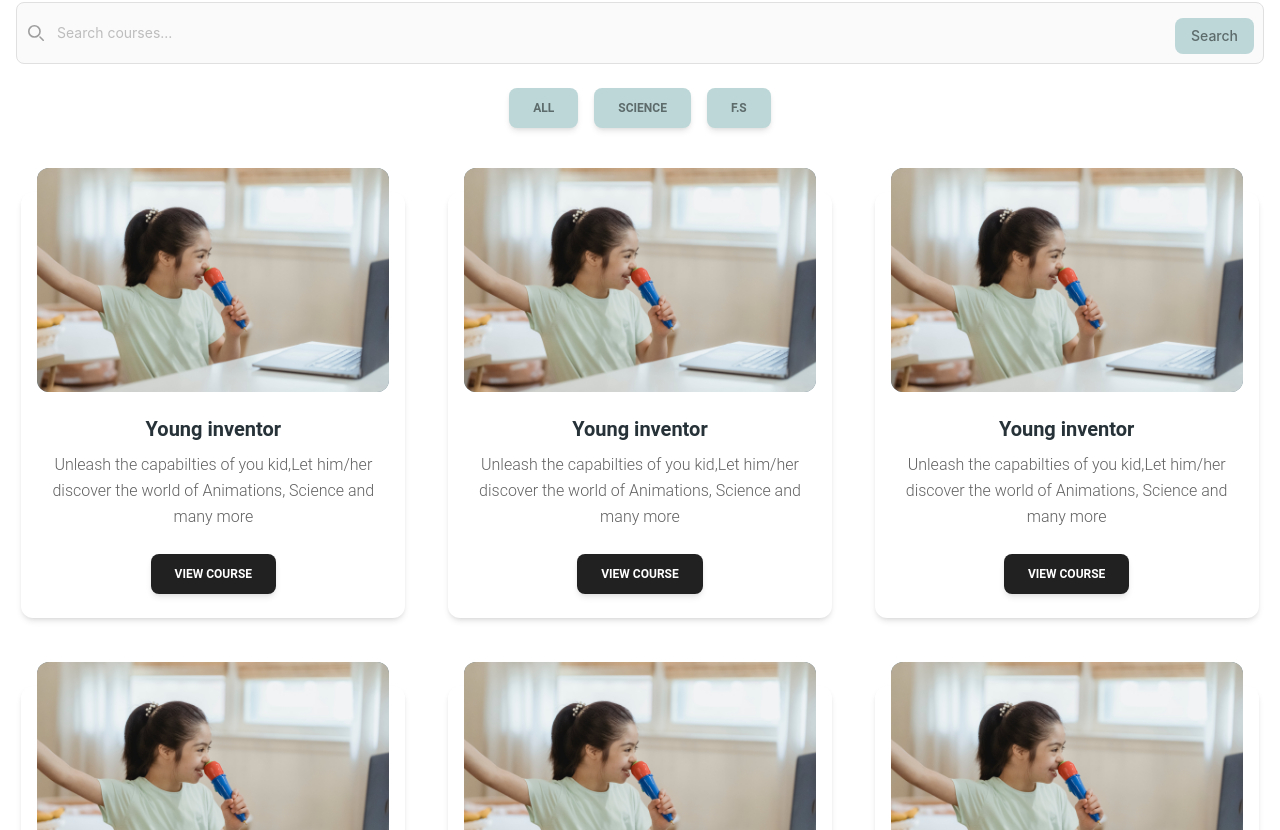
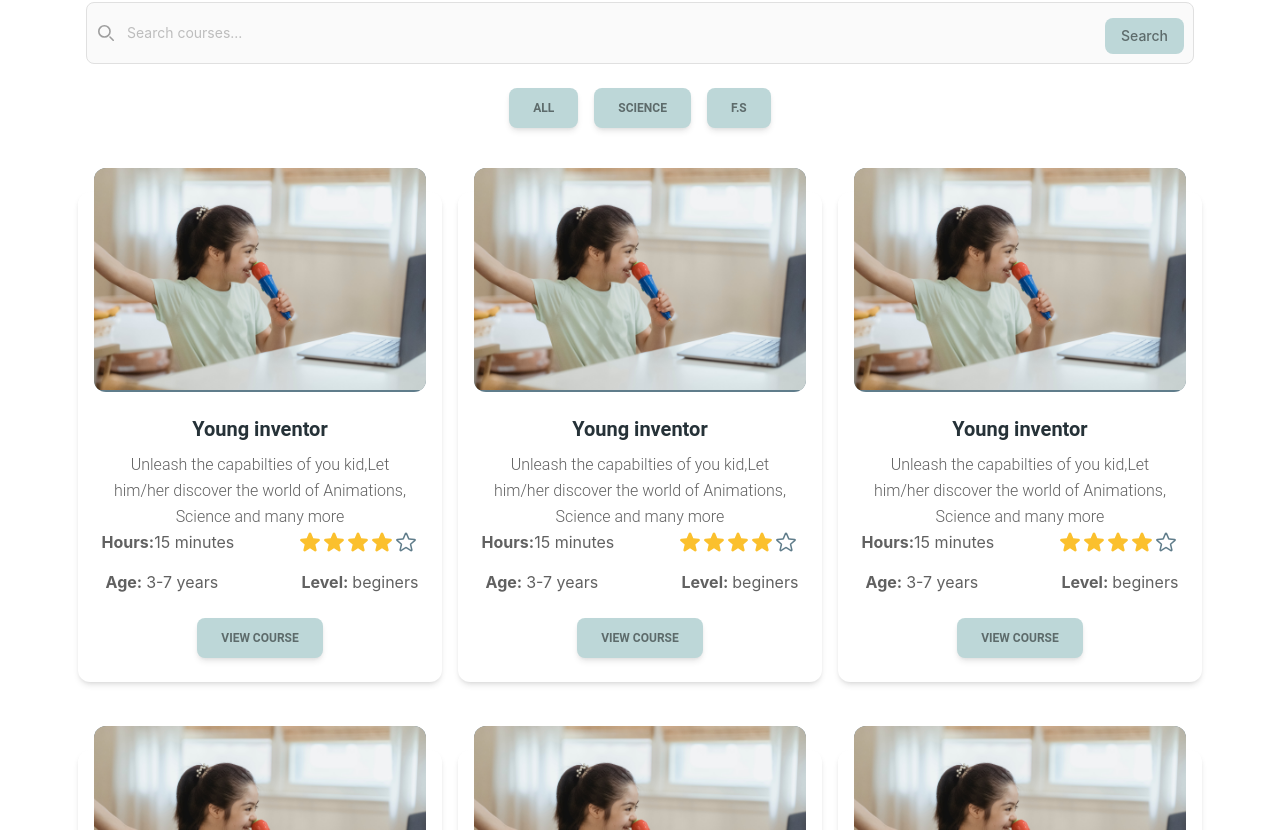
Before and after one commit to HabibaAbouelyazeed/inclusive-creators, a React (Vite) app: page /courses in a window 1280 px wide. Shown: the part 870-1700 px from the top of the page. Built offline with nearby package versions, Linux system fonts and the light colour scheme.

Commit message:
details page content ,styling ,buttons

```diff
--- a/src/components/Courses/AllCourses.jsx
+++ b/src/components/Courses/AllCourses.jsx
@@ -7,6 +7,8 @@ import {
   Button,
 } from "@material-tailwind/react";
 import { Link } from "react-router-dom";
+import { Rating } from "@material-tailwind/react";
+import { ButtonDefault } from "../Buttons";
 
 const courses = [
   {
@@ -15,6 +17,9 @@ const courses = [
     Description:
       "Unleash the capabilties of you kid,Let him/her discover the world of Animations, Science and many more ",
     id: 1,
+    Duration: "15 minutes",
+    level: "beginers",
+    Age: "3-7",
   },
   {
     Title: "Young inventor",
@@ -22,6 +27,9 @@ const courses = [
     Description:
       "Unleash the capabilties of you kid,Let him/her discover the world of Animations, Science and many more ",
     id: 2,
+    Duration: "15 minutes",
+    level: "beginers",
+    Age: "3-7",
   },
   {
     Title: "Young inventor",
@@ -29,6 +37,9 @@ const courses = [
     Description:
       "Unleash the capabilties of you kid,Let him/her discover the world of Animations, Science and many more ",
     id: 3,
+    Duration: "15 minutes",
+    level: "beginers",
+    Age: "3-7",
   },
   {
     Title: "Young inventor",
@@ -36,6 +47,9 @@ const courses = [
     Description:
       "Unleash the capabilties of you kid,Let him/her discover the world of Animations, Science and many more ",
     id: 4,
+    Duration: "15 minutes",
+    level: "beginers",
+    Age: "3-7",
   },
   {
     Title: "Young inventor",
@@ -43,6 +57,9 @@ const courses = [
     Description:
       "Unleash the capabilties of you kid,Let him/her discover the world of Animations, Science and many more ",
     id: 5,
+    Duration: "15 minutes",
+    level: "beginers",
+    Age: "3-7",
   },
   {
     Title: "Young inventor",
@@ -50,6 +67,9 @@ const courses = [
     Description:
       "Unleash the capabilties of you kid,Let him/her discover the world of Animations, Science and many more ",
     id: 6,
+    Duration: "15 minutes",
+    level: "beginers",
+    Age: "3-7",
   },
   {
     Title: "Young inventor",
@@ -57,6 +77,9 @@ const courses = [
     Description:
       "Unleash the capabilties of you kid,Let him/her discover the world of Animations, Science and many more ",
     id: 7,
+    Duration: "15 minutes",
+    level: "beginers",
+    Age: "3-7",
   },
   {
     Title: "Young inventor",
@@ -64,6 +87,9 @@ const courses = [
     Description:
       "Unleash the capabilties of you kid,Let him/her discover the world of Animations, Science and many more ",
     id: 8,
+    Duration: "15 minutes",
+    level: "beginers",
+    Age: "3-7",
   },
   {
     Title: "Young inventor",
@@ -71,34 +97,72 @@ const courses = [
     Description:
       "Unleash the capabilties of you kid,Let him/her discover the world of Animations, Science and many more ",
     id: 9,
+    Duration: "15 minutes",
+    level: "beginers",
+    Age: "3-7",
   },
 ];
 export function CardDefault() {
+  const scrollToTop = () => {
+    window.scrollTo({
+      top: 0,
+      behavior: "smooth",
+    });
+  };
   return (
+    <section className="container">
       <div className="flex flex-wrap mt-5">
         {courses?.map((course) => (
-        <div
+          <article
             className="w-full sm:w-[100%] md:w-[50%] lg:w-[50%]  align-items-center m-auto xl:w-[32%] flex justify-center mt-3 mb-[2rem]"
             key={course.id}
           >
-          <Card className="mt-6 w-96 ">
-            <CardHeader color="blue-gray" className="relative h-56 shadow-none">
+            <Card className="mt-6 w-96 transform scale-100 hover:scale-105 transition-transform duration-300">
+              <CardHeader
+                color="blue-gray"
+                className="relative h-56 shadow-none"
+              >
                 <img src={course.Image} alt={course.Title} />
               </CardHeader>
               <CardBody>
+                <section>
                   <Typography variant="h5" color="blue-gray" className="mb-2">
                     {course.Title}
                   </Typography>
                   <Typography>{course.Description}</Typography>
+                  <div className="flex justify-between">
+                    <p>
+                      <span className="font-bold ">Hours:</span>
+                      {course.Duration}
+                    </p>
+                    <Rating value={4} readonly />
+                  </div>
+                  <div className="flex justify-between pt-4">
+                    <p>
+                      <span className="font-bold px-1">Age:</span>
+                      {course.Age} <span>years</span>
+                    </p>
+
+                    <p>
+                      <span className="font-bold px-1">Level:</span>
+                      {course.level}
+                    </p>
+                  </div>
+                </section>
               </CardBody>
               <CardFooter className="pt-0">
                 <Link to={`/courses/${course.Title}/${course.id}`}>
-                <Button>View Course</Button>
+                  <ButtonDefault
+                    classname="text-olive bg-tealGrey"
+                    Name="View Course"
+                    onclick={scrollToTop}
+                  />
                 </Link>
               </CardFooter>
             </Card>
-        </div>
+          </article>
         ))}
       </div>
+    </section>
   );
 }
--- a/src/components/Courses/CarouselWithContent.jsx
+++ b/src/components/Courses/CarouselWithContent.jsx
@@ -6,7 +6,7 @@ const CarouselWithContent = () => {
   };
   return (
     <Carousel className="rounded-l h-[45rem]">
-      <div className="relative h-[100%] w-[100vw]">
+      <article className="relative h-[100%] w-[100vw]">
         <img
           src="../assets/1.jpg"
           alt="image 1"
@@ -14,6 +14,13 @@ const CarouselWithContent = () => {
         />
         <div className="absolute inset-0 grid h-full w-full place-items-center bg-black/75">
           <div className="w-3/4 text-center md:w-2/4">
+            <Typography
+              variant="h1"
+              color="white"
+              className="mb-4 text-3xl md:text-4xl lg:text-5xl"
+            >
+              STEM For Everyone
+            </Typography>
             <Typography
               variant="lead"
               color="white"
@@ -32,15 +39,15 @@ const CarouselWithContent = () => {
             </div>
           </div>
         </div>
-      </div>
-      <div className="relative h-full w-full">
+      </article>
+      <article className="relative h-full w-full">
         <img
           src="../assets/2.jpg"
           alt="image 2"
           className="h-full w-full object-cover"
         />
         <div className="absolute inset-0 grid h-full w-full place-items-center bg-black/75">
-          <div className="w-3/4 pl-12 md:w-2/4 md:pl-20 lg:pl-32 text-center">
+          <div className="w-3/4  md:w-2/4 text-center">
             <Typography
               variant="h1"
               color="white"
@@ -51,7 +58,7 @@ const CarouselWithContent = () => {
             <Typography
               variant="lead"
               color="white"
-              className="mb-12 p-5 text-center opacity-80"
+              className="mb-12  opacity-80"
             >
               STEM education for individuals with special needs involves
               adapting teaching strategies and learning environments to
@@ -59,15 +66,15 @@ const CarouselWithContent = () => {
               aims to provide an inclusive and accessible education in the
               fields of Science, Technology, Engineering, and Mathematics (STEM)
             </Typography>
-            <div className="flex gap-2 justify-center">
+            <div className="flex justify-center gap-2">
               <Button size="lg" color="white">
                 Explore
               </Button>
             </div>
           </div>
         </div>
-      </div>
-      <div className="relative h-full w-full">
+      </article>
+      <article className="relative h-full w-full">
         <img
           src="../assets/3.jpg"
           alt="image 3"
@@ -99,8 +106,8 @@ const CarouselWithContent = () => {
             </div>
           </div>
         </div>
-      </div>
-      <div className="relative h-full w-full">
+      </article>
+      <article className="relative h-full w-full">
         <img
           src="../assets/4.jpg"
           alt="image 3"
@@ -138,7 +145,7 @@ const CarouselWithContent = () => {
             </div>
           </div>
         </div>
-      </div>
+      </article>
     </Carousel>
   );
 };
--- a/src/components/Courses/Coursesinput.jsx
+++ b/src/components/Courses/Coursesinput.jsx
@@ -3,6 +3,8 @@ import { ButtonDefault } from "../Buttons";
 const Coursesinput = () => {
   return (
     <div>
+      <div className="container">
+        {" "}
         <form className="mt-4 p-4">
           <div className="relative">
             <div className="absolute inset-y-0 left-0 flex items-center pl-3 pointer-events-none">
@@ -63,6 +65,7 @@ const Coursesinput = () => {
           </div>
         </div>
       </div>
+    </div>
   );
 };
 
--- a/src/pages/CoursesDetailsPage.jsx
+++ b/src/pages/CoursesDetailsPage.jsx
@@ -1,5 +1,11 @@
+import CourseDetails from "../components/Courses/CourseDetails";
+
 const CoursesDetailsPage = () => {
-  return <p>Hello there</p>;
+  return (
+    <div>
+      <CourseDetails />
+    </div>
+  );
 };
 
 export default CoursesDetailsPage;
```
Also changed, not shown: src/components/Courses/CourseDetails.jsx (+119 -1 lines). Lines whose indentation alone changed are shown as unchanged.
